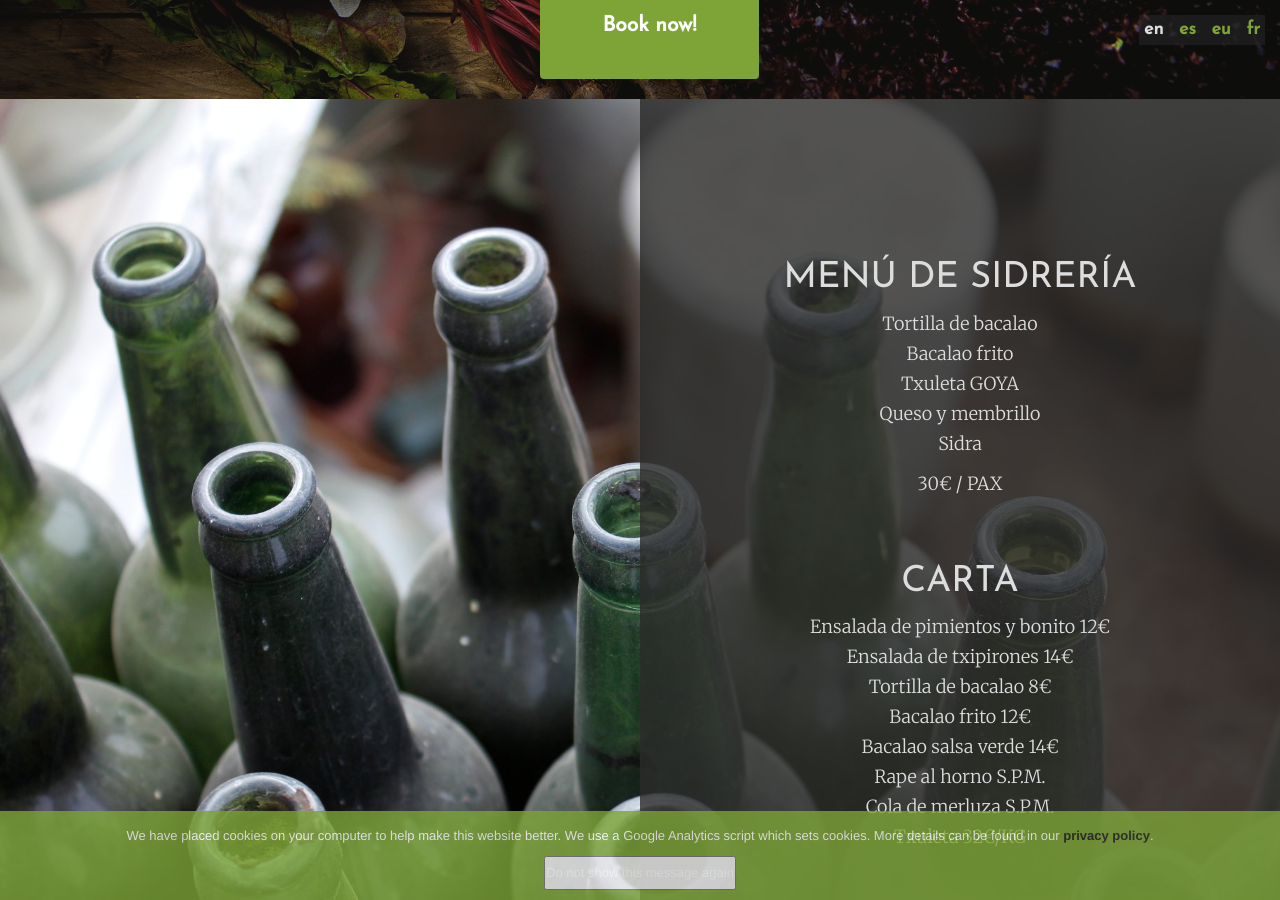
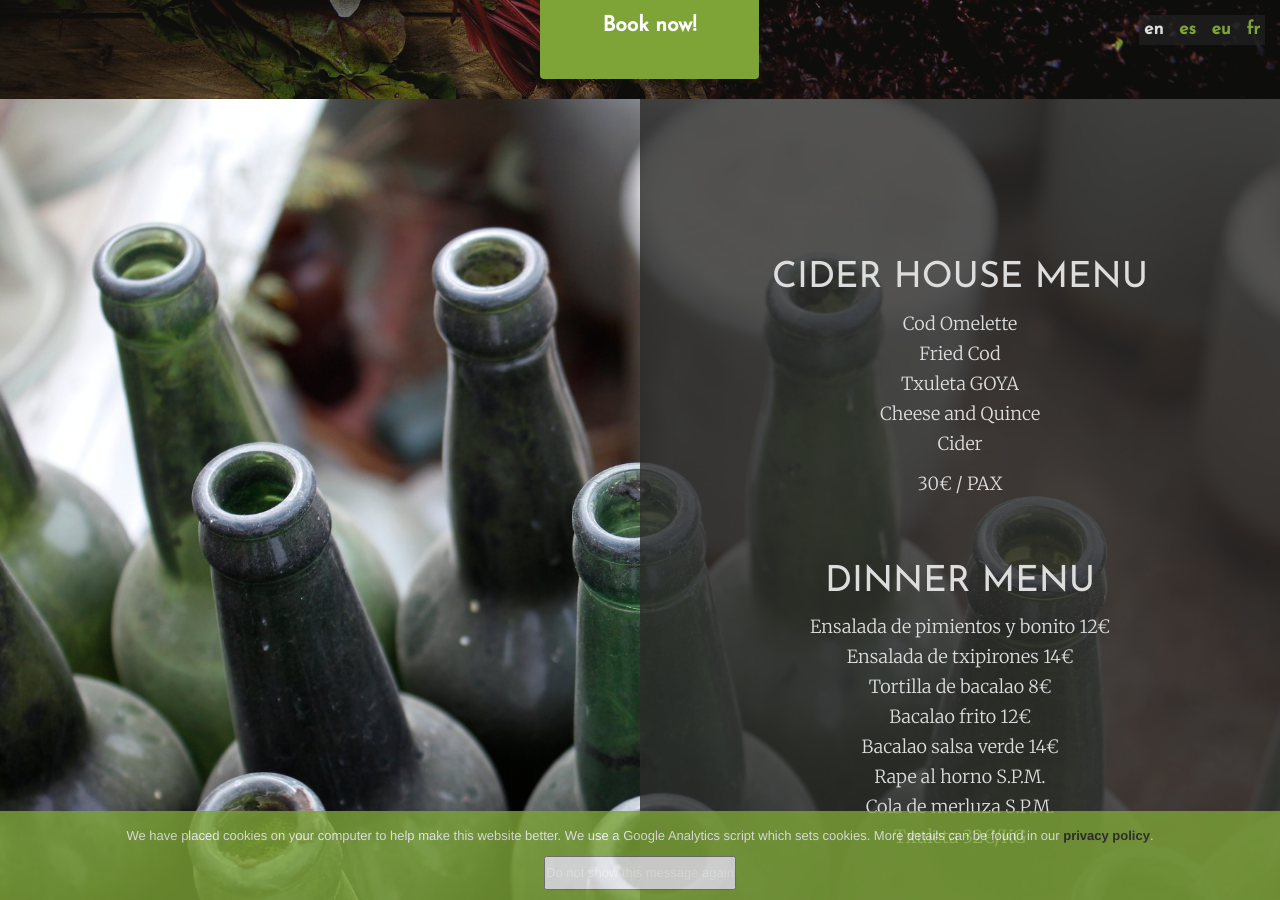
Before and after one commit to sarasola-sagardotegi/sarasola-sagardotegi.github.io, a Jekyll site: the page built from en/index.html, in a window 1280 px wide and 900 px high, scrolled down 801 px. Built offline with Jekyll 4.4.1, drawn with Linux system fonts in a browser that asks for light colours.

Commit message:
Traduzco al inglés parte del menú

```diff
--- a/_data/menus.json
+++ b/_data/menus.json
@@ -70,19 +70,19 @@
      "lang": "eu"
   },
   {
-    "title": "Menú de sidrería",
+    "title": "Cider House Menu",
     "platos": [
-      "Tortilla de bacalao",
-      "Bacalao frito",
+      "Cod Omelette",
+      "Fried Cod",
       "Txuleta GOYA",
-      "Queso y membrillo",
-      "Sidra"
+      "Cheese and Quince",
+      "Cider"
     ],
     "precio": "30€ / PAX",
     "lang":"en"
   },
   {
-    "title": "Carta",
+    "title": "Dinner Menu",
     "platos": [
       "Ensalada de pimientos y bonito 12€",
       "Ensalada de txipirones 14€",
```
